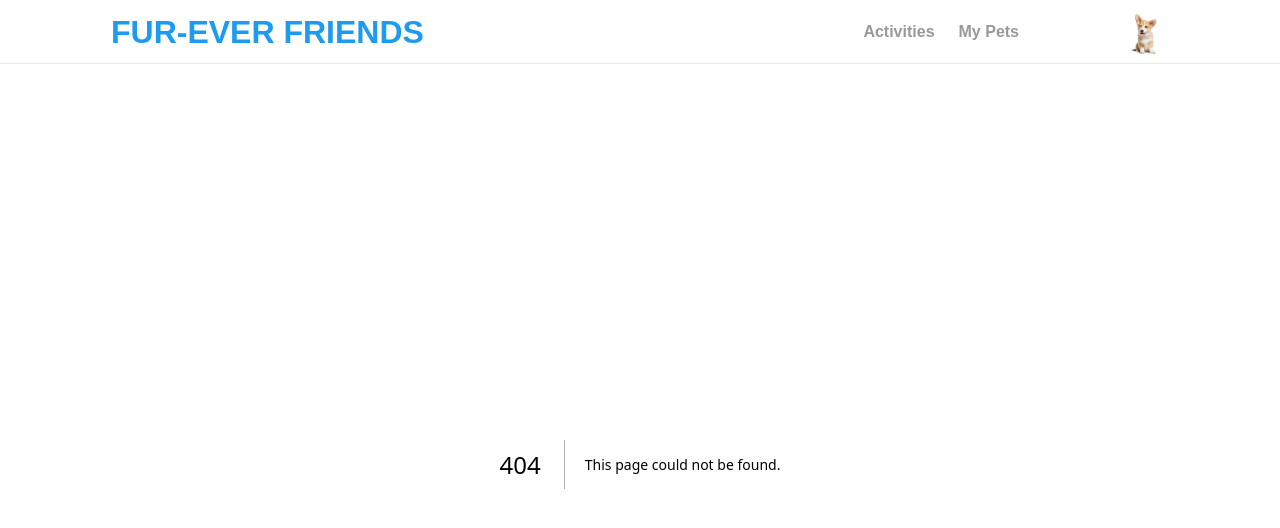
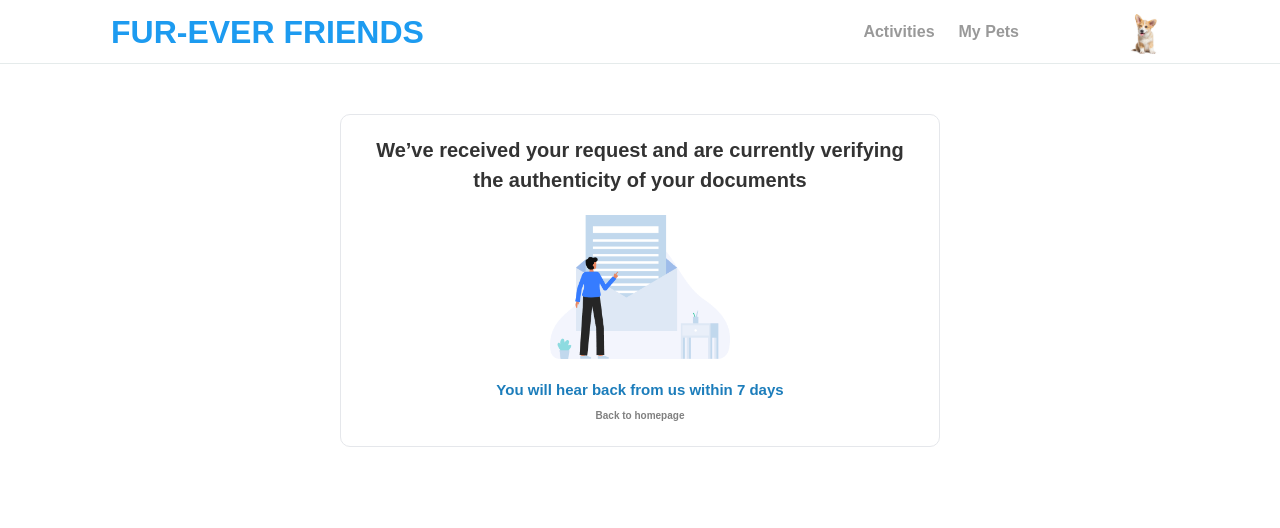
Before and after one commit to jetsarew/fur-ever-friends-frontend, a Next.js app: page /dashboard/petsitter_upload_done in a window 1280 px wide. Before the commit this address had no page. Shown: the top 528 px of the page. Built offline with nearby package versions, Linux system fonts and the light colour scheme.

Commit message:
uploaded done petsitter

```diff
--- /dev/null
+++ b/src/app/dashboard/petsitter_upload_done/page.tsx
@@ -0,0 +1,38 @@
+import React from 'react';
+import Image from 'next/image'; // For optimized image loading in Next.js
+
+const VerificationPage: React.FC = () => {
+  return (
+    <div style={{ textAlign: 'center', marginTop: '50px' }}>
+      {/* Main container */}
+      <div style={{ border: '1px solid #e5e7eb', padding: '20px', borderRadius: '10px', maxWidth: '600px', margin: '0 auto' }}>
+        {/* Title */}
+        <h1 style={{ fontSize: '20px', marginBottom: '20px', fontWeight: 'bold' }}>
+          We’ve received your request and are currently verifying the authenticity of your documents
+        </h1>
+
+        {/* Image container - Flexbox for centering */}
+        <div style={{ display: 'flex', justifyContent: 'center', marginBottom: '20px' }}>
+          <Image
+            src="/Check your inbox.png" // Make sure the path is correct
+            alt="Document Verification"
+            width={180}
+            height={180}
+          />
+        </div>
+
+        {/* Message */}
+        <p style={{ fontSize: '15px', color: '#1C7DBB', fontWeight: 'bold' }}>
+          You will hear back from us within 7 days
+        </p>
+
+        {/* Back to homepage link */}
+        <a href="/" style={{ color: 'grey', fontWeight: 'bold',fontSize: '10px', marginTop: '2px', display: 'inline-block' }}>
+          Back to homepage
+        </a>
+      </div>
+    </div>
+  );
+};
+
+export default VerificationPage;
```
Also changed, not shown: public/Check your inbox.png (added).
